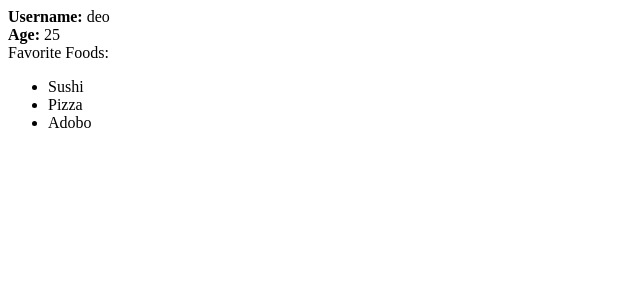
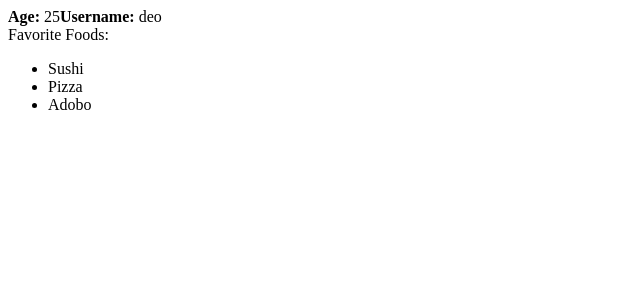
Before and after one commit to deoninja/react-2024, a React (Vite) app: page / in a window 1280 px wide. Shown: the top 300 px of the page, without its empty margins (0-640 px from the left). Built offline with nearby package versions, Linux system fonts and the light colour scheme; the HTML template or start-up script is replaced by a standard one.

Commit message:
Fragments

```diff
--- a/src/App.jsx
+++ b/src/App.jsx
@@ -5,7 +5,6 @@ export default function App() {
     console.log('hello');
   };
   return (
-    <div>
     <UserProfile
       username='deo'
       age={25}
@@ -16,6 +15,5 @@ export default function App() {
       ]}
       callMe={callMe}
     />
-    </div>
   );
 }
--- a/src/components/UserProfile.jsx
+++ b/src/components/UserProfile.jsx
@@ -5,12 +5,14 @@ export function UserProfile(props) {
   console.log(props);
   props.callMe();
   return (
-    <div id='user-profile'>
-      <UserUsername username={props.username} />
+    <>
       <b>Age: </b>
       <span>{props.age}</span>
-      <UserFavoriteFoods />
-    </div>
+      <>
+        <UserUsername username={props.username} />
+        <UserFavoriteFoods />
+      </>
+    </>
   );
 }
 
--- a/src/components/UserUsername.jsx
+++ b/src/components/UserUsername.jsx
@@ -1,8 +1,16 @@
+import React from 'react';
+
 export function UserUsername(props) {
   return (
-    <div>
+    // <React.Fragment>
+    //   <b>Username: </b>
+    //   <span>{props.username}</span>
+    // </React.Fragment>
+
+    //shorthand syntax
+    <>
       <b>Username: </b>
       <span>{props.username}</span>
-    </div>
+    </>
   );
 }
```
Lines whose indentation alone changed are shown as unchanged.
